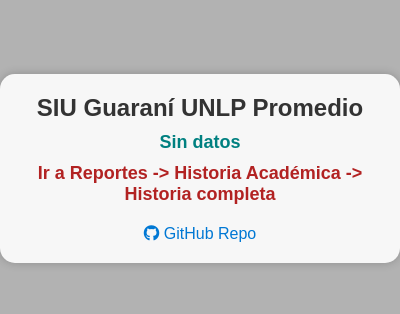
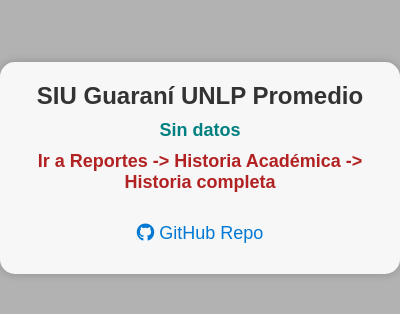
Before and after one commit to juliancasaburi/siu-guarani-promedio-extension, a browser extension: page popup.html in a window 400 px wide. Shown: the part 254-568 px from the top of the page. Drawn offline with Linux system fonts and the light colour scheme.

Commit message:
Increase github-link size

```diff
--- a/popup.css
+++ b/popup.css
@@ -42,4 +42,6 @@
 
   .github-link {
     margin-top: 20px;
+    font-size: 18px;
+    padding: 10px;
   }
```
